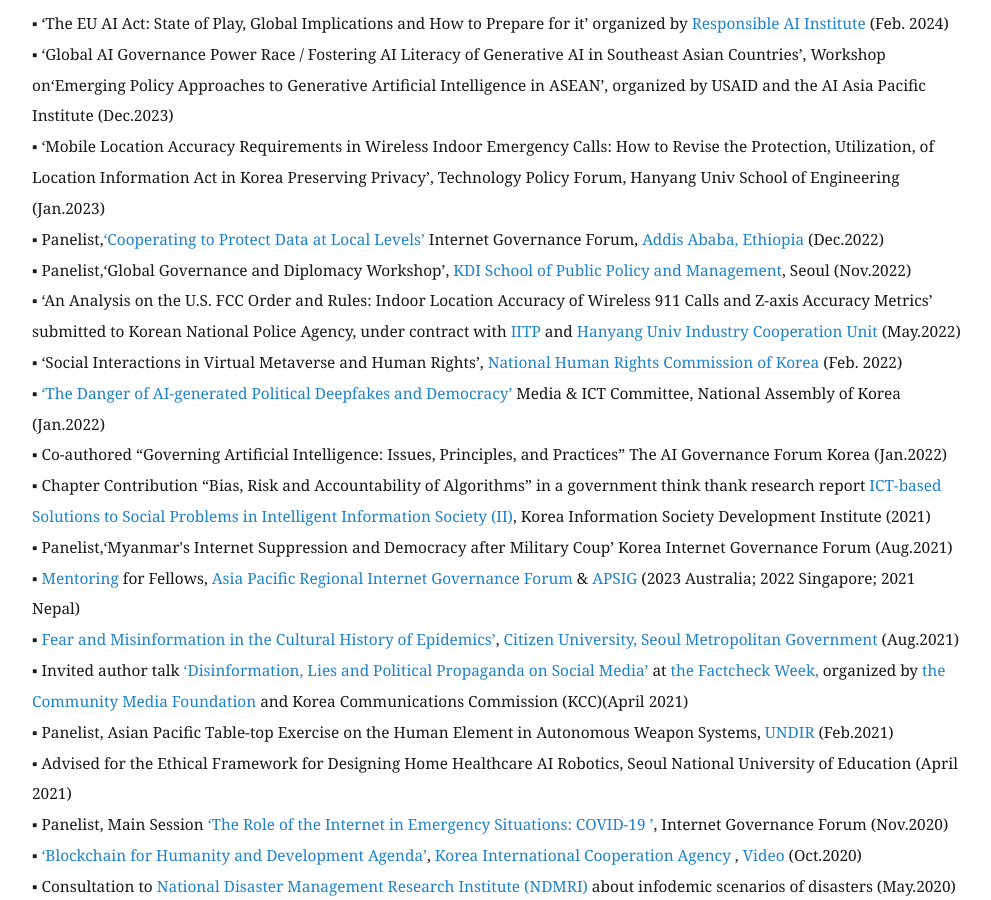
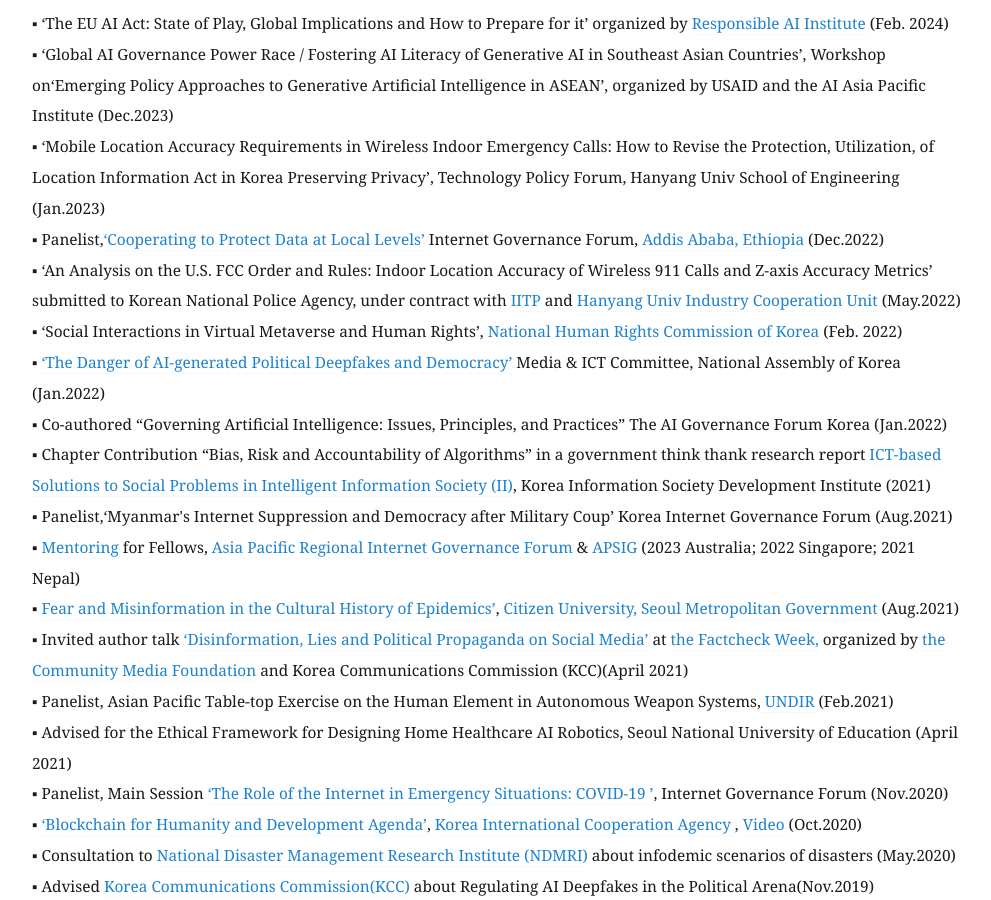
Before and after one commit to eunchangchoi/eunchangchoi.github.io, a Jekyll site: the page built from index.md, in a window 1280 px wide and 900 px high, scrolled down 8498 px. Shown: the whole window, without its empty margins (68-1059 px from the left). Built offline with Jekyll 4.4.1, drawn with Linux system fonts in a browser that asks for light colours.

Commit message:
Update index.md

```diff
--- a/index.md
+++ b/index.md
@@ -178,7 +178,6 @@
 ▪ ‘Global AI Governance Power Race / Fostering AI Literacy of Generative AI in Southeast Asian Countries’, Workshop on‘Emerging Policy Approaches to Generative Artificial Intelligence in ASEAN’, organized by USAID and the AI Asia Pacific Institute (Dec.2023) <br>
 ▪ ‘Mobile Location Accuracy Requirements in Wireless Indoor Emergency Calls: How to Revise the Protection, Utilization, of Location Information Act in Korea Preserving Privacy’, Technology Policy Forum, Hanyang Univ School of Engineering (Jan.2023)<br>
 ▪ Panelist,<a href="https://www.intgovforum.org/en/content/nris-cooperating-to-protecting-data-at-local-levels">‘Cooperating to Protect Data at Local Levels’</a> Internet Governance Forum,<a href="https://www.intgovforum.org/en?mn=zyjlo3zXcEyFoXe0t8ZjjKlZgTEwFS1Ll2ly.kZktiPIaNySpVaEf">  Addis Ababa, Ethiopia </a>(Dec.2022) <br>
-▪ Panelist,‘Global Governance and Diplomacy Workshop’, <a href="https://www.kdischool.ac.kr/"> KDI School of Public Policy and Management</a>, Seoul (Nov.2022)<br>
 ▪ ‘An Analysis on the U.S. FCC Order and Rules: Indoor Location Accuracy of Wireless 911 Calls and Z-axis Accuracy Metrics’ submitted to Korean National Police Agency, under contract with <a href="https://www.iitp.kr/en/main.it">IITP </a> and <a href="https://research.hanyang.ac.kr/"> Hanyang Univ Industry Cooperation Unit</a> (May.2022)<br>
 ▪ ‘Social Interactions in Virtual Metaverse and Human Rights’,<a href="https://www.humanrights.go.kr/site/main/index002"> National Human Rights Commission of Korea</a> (Feb. 2022)<br>
 ▪ <a href="https://zdnet.co.kr/view/?no=20220112165731">‘The Danger of AI-generated Political Deepfakes and Democracy’</a> Media & ICT Committee, National Assembly of Korea (Jan.2022) <br>
```
